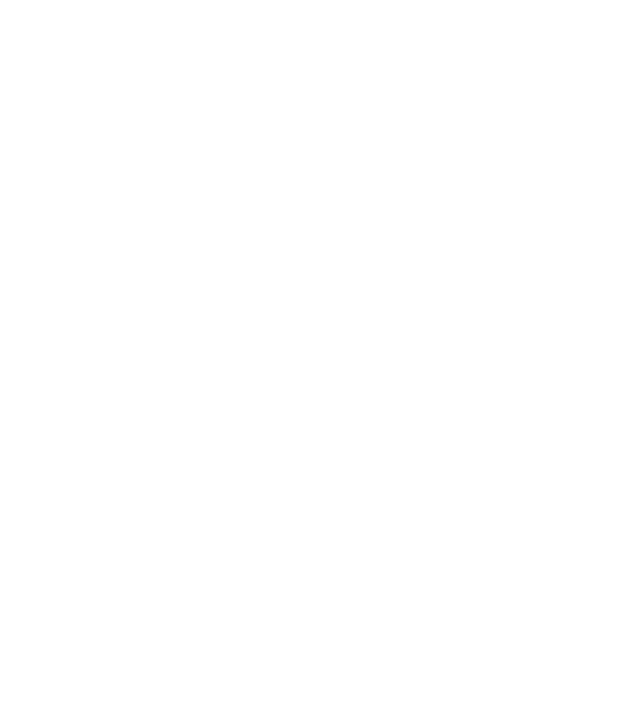
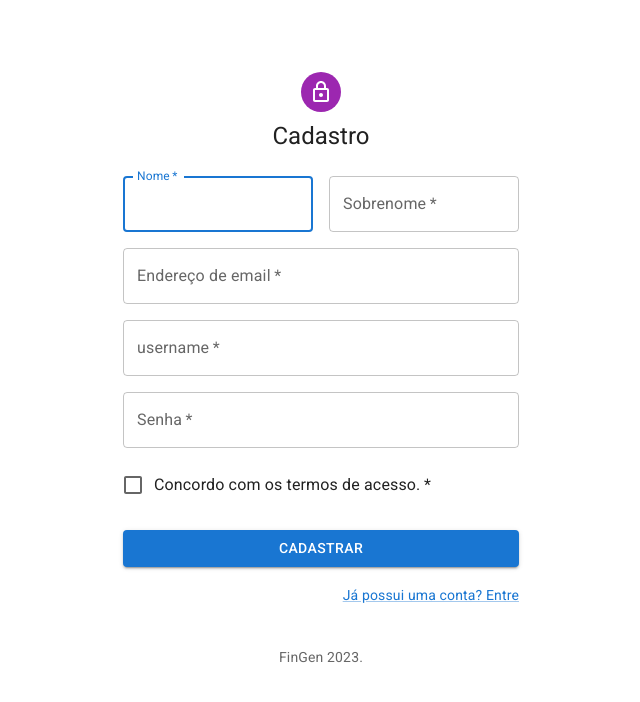
Before and after one commit to CaioIOX/finGen, a React (Create React App) app in the folder frontend/fingenapp/: page /signup in a window 1280 px wide. Before the commit this address had no page. Shown: the top 702 px of the page, without its empty margins (319-959 px from the left). Built offline with nearby package versions, Linux system fonts and the light colour scheme.

Commit message:
primeira implementação da tela de cadastro

```diff
--- a/frontend/fingenapp/src/pages/SignIn.js
+++ b/frontend/fingenapp/src/pages/SignIn.js
@@ -16,6 +16,9 @@
 import { createTheme, ThemeProvider } from '@mui/material/styles';
 import Cookies from 'js-cookie';
 import { userLogin, login } from '../services/api';
+import { Routes, Route } from 'react-router-dom';
+import Dashboard from "../pages/dashboard";
+
 
 function Copyright(props) {
   return (
@@ -65,8 +68,8 @@
         username: inputUser,
         password: inputPassword,
       })
+
     } catch (error) {
-      console.log(error.response.status)
       setError(error.message);
       if (error.response.status === 400) {
         setError('Os campos de usuário e senha precisam estar preenchidos.');
@@ -75,16 +78,20 @@
         setError('Acesso negado.')
       }
 
-      user = await userLogin({
-        username: inputUser,
-        password: inputPassword,
-      });
-
-      return ;
+      return
     }
 
+    user = await userLogin({
+      username: inputUser,
+      password: inputPassword,
+    });
+
     Cookies.set('token', token.access);
-
+    return (
+      <Routes>
+            <Route path="/dashboard" element={<Dashboard/>} />
+        </Routes>
+    );
   };
 
   return (
@@ -103,7 +110,7 @@
             <LockOutlinedIcon />
           </Avatar>
           <Typography component="h1" variant="h5">
-            Login
+            Cadastro
           </Typography>
           <Box component="form" onSubmit={handleSubmit} noValidate sx={{ mt: 1 }}>
             <TextField
@@ -134,7 +141,6 @@
             <Button
               type="submit"
               fullWidth
-              href="/dashboard"
               variant="contained"
               sx={{ mt: 3, mb: 2 }}
             >
@@ -150,7 +156,7 @@
               )}
             <Grid container>
               <Grid item>
-                <Link href="#" variant="body2">
+                <Link href="/SignUp" variant="body2">
                   {"Não possui uma conta? Cadastre-se"}
                 </Link>
               </Grid>
--- /dev/null
+++ b/frontend/fingenapp/src/pages/SignUp.js
@@ -0,0 +1,142 @@
+import * as React from 'react';
+import Avatar from '@mui/material/Avatar';
+import Button from '@mui/material/Button';
+import CssBaseline from '@mui/material/CssBaseline';
+import TextField from '@mui/material/TextField';
+import FormControlLabel from '@mui/material/FormControlLabel';
+import Checkbox from '@mui/material/Checkbox';
+import Link from '@mui/material/Link';
+import Grid from '@mui/material/Grid';
+import Box from '@mui/material/Box';
+import LockOutlinedIcon from '@mui/icons-material/LockOutlined';
+import Typography from '@mui/material/Typography';
+import Container from '@mui/material/Container';
+import { createTheme, ThemeProvider } from '@mui/material/styles';
+
+function Copyright(props) {
+    return (
+      <Typography variant="body2" color="text.secondary" align="center" {...props}>
+        {'FinGen '}
+        {new Date().getFullYear()}
+        {'.'}
+      </Typography>
+    );
+  }
+
+const theme = createTheme();
+
+export default function SignUp() {
+  const handleSubmit = (event) => {
+    event.preventDefault();
+    const data = new FormData(event.currentTarget);
+    const inputUser = data.get('username');
+    const inputEmail = data.get('email');
+    const inputPassword = data.get('password');
+
+    console.log({
+      email: data.get('email'),
+      password: data.get('password'),
+    });
+  };
+
+  return (
+    <ThemeProvider theme={theme}>
+      <Container component="main" maxWidth="xs">
+        <CssBaseline />
+        <Box
+          sx={{
+            marginTop: 8,
+            display: 'flex',
+            flexDirection: 'column',
+            alignItems: 'center',
+          }}
+        >
+          <Avatar sx={{ m: 1, bgcolor: 'secondary.main' }}>
+            <LockOutlinedIcon />
+          </Avatar>
+          <Typography component="h1" variant="h5">
+            Cadastro
+          </Typography>
+          <Box component="form" noValidate onSubmit={handleSubmit} sx={{ mt: 3 }}>
+            <Grid container spacing={2}>
+              <Grid item xs={12} sm={6}>
+                <TextField
+                  autoComplete="given-name"
+                  name="firstName"
+                  required
+                  fullWidth
+                  id="firstName"
+                  label="Nome"
+                  autoFocus
+                />
+              </Grid>
+              <Grid item xs={12} sm={6}>
+                <TextField
+                  required
+                  fullWidth
+                  id="lastName"
+                  label="Sobrenome"
+                  name="lastName"
+                  autoComplete="family-name"
+                />
+              </Grid>
+              <Grid item xs={12}>
+                <TextField
+                  required
+                  fullWidth
+                  id="email"
+                  label="Endereço de email"
+                  name="email"
+                  autoComplete="email"
+                />
+              </Grid>
+              <Grid item xs={12}>
+                <TextField
+                  required
+                  fullWidth
+                  id="username"
+                  label="username"
+                  name="username"
+                  autoComplete="username"
+                />
+              </Grid>
+              <Grid item xs={12}>
+                <TextField
+                  required
+                  fullWidth
+                  name="password"
+                  label="Senha"
+                  type="password"
+                  id="password"
+                  autoComplete="new-password"
+                />
+              </Grid>
+              <Grid item xs={12}>
+                <FormControlLabel
+                  control={<Checkbox value="allowExtraEmails" color="primary" required/>}
+                  label="Concordo com os termos de acesso."
+                />
+              </Grid>
+            </Grid>
+            <Button
+              type="submit"
+              fullWidth
+              variant="contained"
+              sx={{ mt: 3, mb: 2 }}
+            >
+              Cadastrar
+            </Button>
+            <Grid container justifyContent="flex-end">
+              <Grid item>
+                <Link href="/" variant="body2">
+                  Já possui uma conta? Entre
+                </Link>
+              </Grid>
+            </Grid>
+          </Box>
+        </Box>
+        <Copyright sx={{ mt: 5 }} />
+      </Container>
+    </ThemeProvider>
+  );
+}
--- a/frontend/fingenapp/src/services/AppRoutes.js
+++ b/frontend/fingenapp/src/services/AppRoutes.js
@@ -1,12 +1,14 @@
 import React from "react";
 import SignIn from "../pages/SignIn";
 import { Routes, Route } from 'react-router-dom';
-import Dashboard from "../pages/Dashboard";
+import Dashboard from "../pages/dashboard";
+import SignUp from "../pages/SignUp";
 
 function AppRoutes() {
     return (
         <Routes>
             <Route path="/" element={<SignIn/>} exact/>
+            <Route path="/signup" element={<SignUp/>} exact/>
             <Route path="/dashboard" element={<Dashboard/>} />
         </Routes>
     )
```
